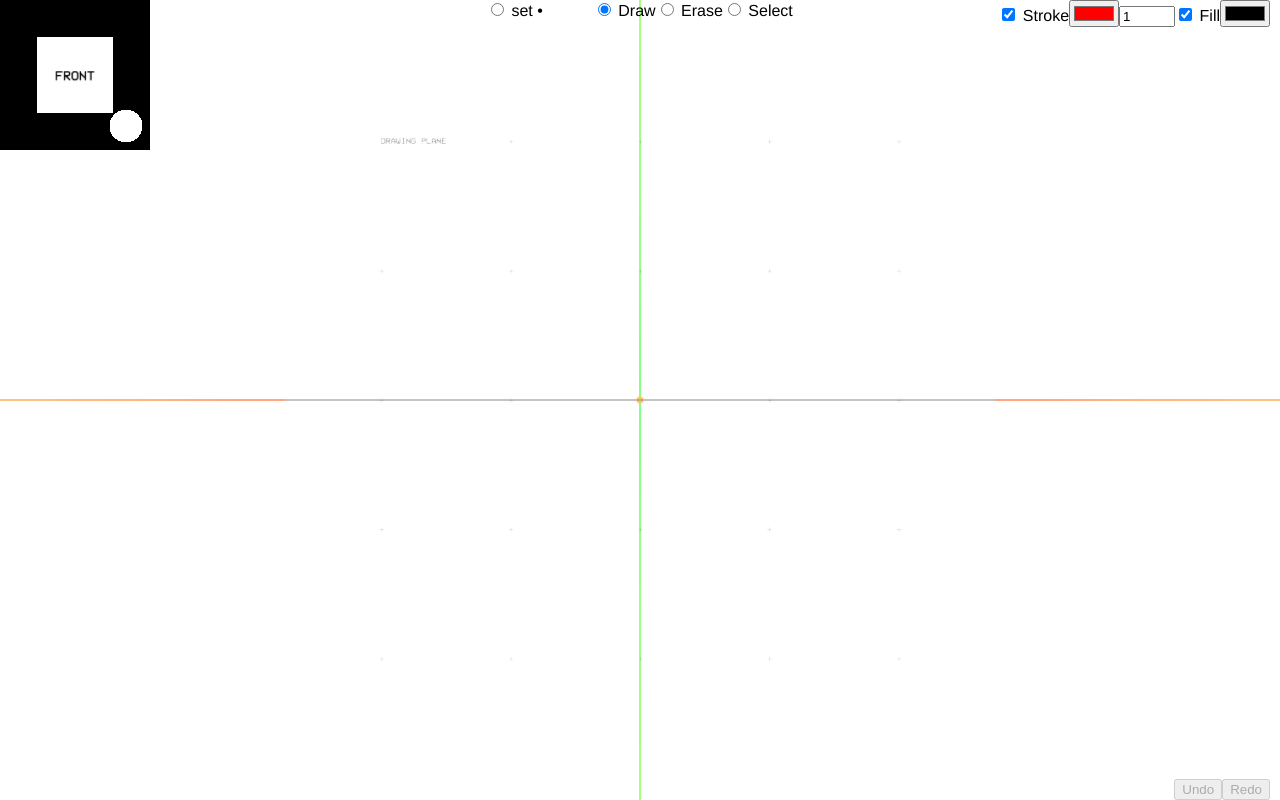
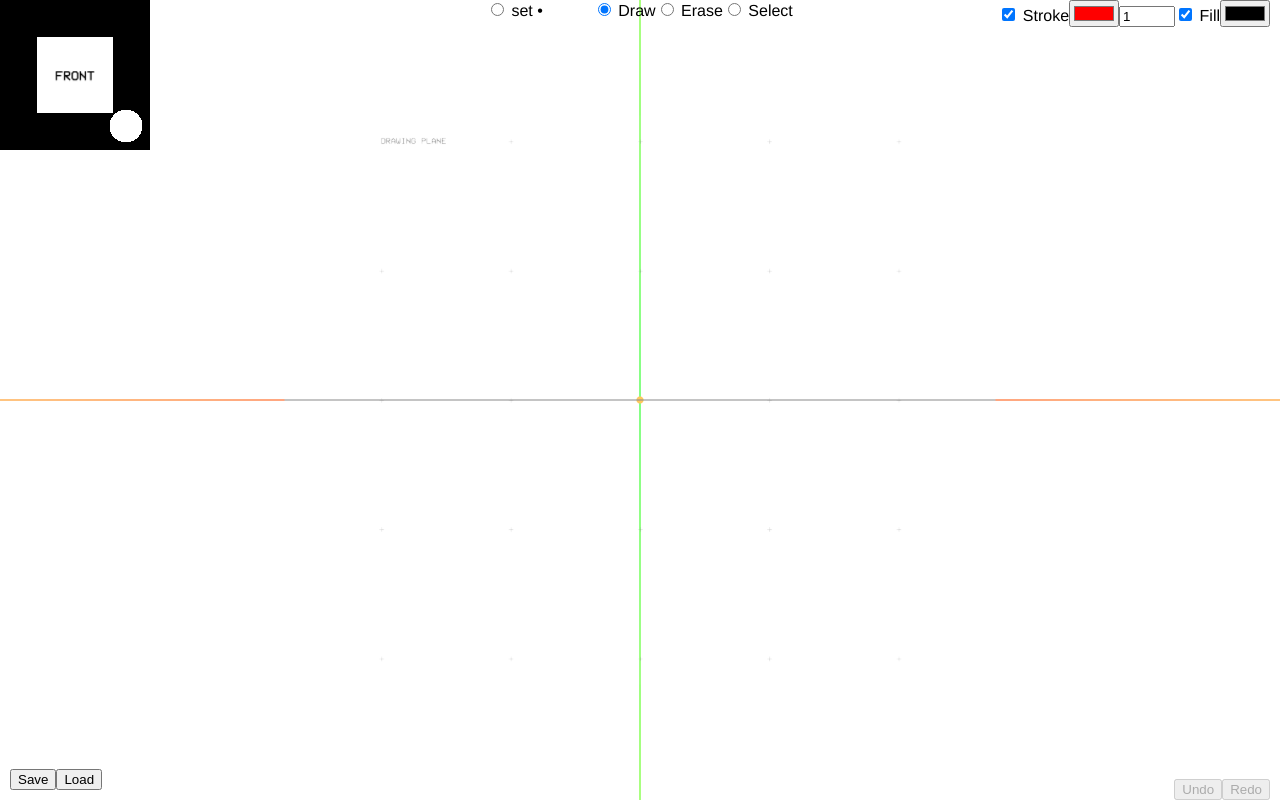
Before and after one commit to barese17/Penzil, a Vue app: page / in a window 1280 px wide. Built offline with nearby package versions, Linux system fonts and the light colour scheme; what undo-manager would draw is missing.

Commit message:
Basic load and save without UI

```diff
--- a/src/App.vue
+++ b/src/App.vue
@@ -14,6 +14,7 @@
   <undo-redo @selected-tool="setSelectedTool" ref="undoRedo" />
   <!-- <import /> -->
   <Canvas :selectedTool="tool" :mirror="mirror" :stroke="stroke" :fill="fill" />
+  <Menu />
 </template>
 
 <script>
@@ -30,6 +31,7 @@ import TransormToolbar from "./components/TransformToolbar.vue";
 import { select } from "./components/select.js";
 import { drawingPlane } from "./components/drawingPlane.js";
 import LineSettings from "./components/LineSettings.vue";
+import Menu from "./components/Menu.vue";
 
 //import Modal from "./components/Modal.vue";
 //import Toast from "./components/Toast.vue";
@@ -65,6 +67,7 @@ export default {
     TransormToolbar,
     ViewportCube,
     UndoRedo,
+    Menu,
     //Import,
   },
   data() {
--- /dev/null
+++ b/src/components/Load.vue
@@ -0,0 +1,71 @@
+<template>
+  <button @click="importFromJson">Load</button>
+</template>
+
+<script>
+import { draw } from "./draw.js";
+
+export default {
+  name: "Import",
+  props: {},
+  data() {
+    return {};
+  },
+  methods: {
+    importFromJson: function () {
+      var file;
+      var input = document.createElement("input");
+      input.style.display = "none";
+      input.type = "file";
+      document.body.appendChild(input);
+      input.onchange = (event) => {
+        file = event.target.files[0];
+        function onReaderLoad(event) {
+          var json = JSON.parse(event.target.result);
+          try {
+            json.forEach((l) => {
+              console.log(l);
+
+              draw.fromVertices(
+                new Float32Array(l.vertices),
+                l.stroke,
+                l.fill,
+                l.mirrorOn,
+                null, //uuid, not necessary to restore in import
+                l.position,
+                l.quaternion,
+                l.scale,
+                l.matrix
+              );
+            });
+          } catch (err) {
+            console.log(err);
+            // app.toast.show = true;
+            // app.toast.text = "Error. No line data found";
+            // setTimeout(function () {
+            //   app.toast.show = false;
+            // }, 2000);
+          }
+        }
+        if (file.type == "application/json") {
+          var reader = new FileReader();
+          reader.onload = onReaderLoad;
+          reader.readAsText(file);
+        } else {
+          //   app.toast.show = true;
+          //   app.toast.text = "Error. File type not correct";
+          //   setTimeout(function () {
+          //     app.toast.show = false;
+          //   }, 2000);
+        }
+      };
+      input.click();
+    },
+  },
+  watch: {},
+  mounted() {},
+};
+</script>
+
+<style scoped>
+</style>
--- /dev/null
+++ b/src/components/Menu.vue
@@ -0,0 +1,35 @@
+<template>
+  <div>
+    <Save />
+    <Load />
+  </div>
+</template>
+
+<script>
+import Save from "./Save.vue";
+import Load from "./Load.vue";
+
+export default {
+  name: "Import",
+  props: {},
+  components: {
+    Load,
+    Save,
+  },
+  data() {
+    return {};
+  },
+  methods: {},
+  watch: {},
+  mounted() {},
+};
+</script>
+
+<style scoped>
+div {
+  position: absolute;
+  z-index: 2;
+  bottom: 10px;
+  left: 10px;
+}
+</style>
--- /dev/null
+++ b/src/components/Save.vue
@@ -0,0 +1,66 @@
+<template>
+  <button @click="exportToJson">Save</button>
+</template>
+
+<script>
+import * as THREE from "three";
+// import { draw } from "./draw.js";
+import { scene } from "../App.vue";
+
+export default {
+  name: "Import",
+  props: {},
+  data() {
+    return {};
+  },
+  methods: {
+    exportToJson: function () {
+      const json = [];
+      scene.children.forEach((obj) => {
+        //check if it's a line, if it's in the right layer and that we don't already have its original
+        if (
+          obj.geometry &&
+          obj.geometry.type == "MeshLine" &&
+          obj.layers.mask == 2
+        ) {
+          let line = {};
+
+          console.log(obj.geometry);
+
+          line.vertices = Array.from(obj.geometry.points);
+          line.stroke = obj.userData.stroke;
+          line.fill = obj.userData.fill;
+          line.mirrorOn = false;
+          line.position = new THREE.Vector3();
+          obj.getWorldPosition(line.position);
+          line.quaternion = new THREE.Quaternion();
+          obj.getWorldQuaternion(line.quaternion);
+          line.scale = new THREE.Vector3();
+          obj.getWorldScale(line.scale);
+          line.matrix = obj.matrix;
+          json.push(line);
+        }
+      });
+      console.log(json);
+
+      var dataStr =
+        "data:text/json;charset=utf-8," +
+        encodeURIComponent(JSON.stringify(json));
+
+      var filename = prompt("Enter filename", "sketch");
+
+      if (filename != null) {
+        var el = document.createElement("a");
+        el.setAttribute("href", dataStr);
+        el.setAttribute("download", filename + ".json");
+        el.click();
+      }
+    },
+  },
+  watch: {},
+  mounted() {},
+};
+</script>
+
+<style scoped>
+</style>
--- a/src/components/draw.js
+++ b/src/components/draw.js
@@ -356,6 +356,7 @@ let draw = {
     fromVertices(vertices, stroke, fill, mirrorOn, uuid, position, quaternion, scale, matrix) {
         this.l = new this.draw(stroke, fill);
         this.onStart(0, 0, 0, 0, false, mirrorOn, stroke, fill);
+        console.log(this.l.geometry.attributes.position.array)
         this.l.geometry.attributes.position.array = vertices;
         this.l.geometry.attributes.position.count = vertices.length / 3;
         this.l.geometry.attributes.position.needsUpdate = true;
@@ -364,9 +365,8 @@ let draw = {
         renderer.autoClear = false;
         renderer.clearDepth();
         renderer.render(drawingScene, camera);
-        this.l.mesh.uuid = uuid;
+        if (uuid) { this.l.mesh.uuid = uuid; }
         this.onEnd(mirrorOn);
-
         if (matrix) {
             this.l.mesh.applyMatrix4(matrix)
         }
@@ -392,7 +392,6 @@ let draw = {
                 scale.z
             );
         }
-
         scene.add(this.l.mesh)
         renderer.render(scene, camera)
     }
```
Also changed, not shown: src/components/Import.vue (deleted, +0 -131 lines).
